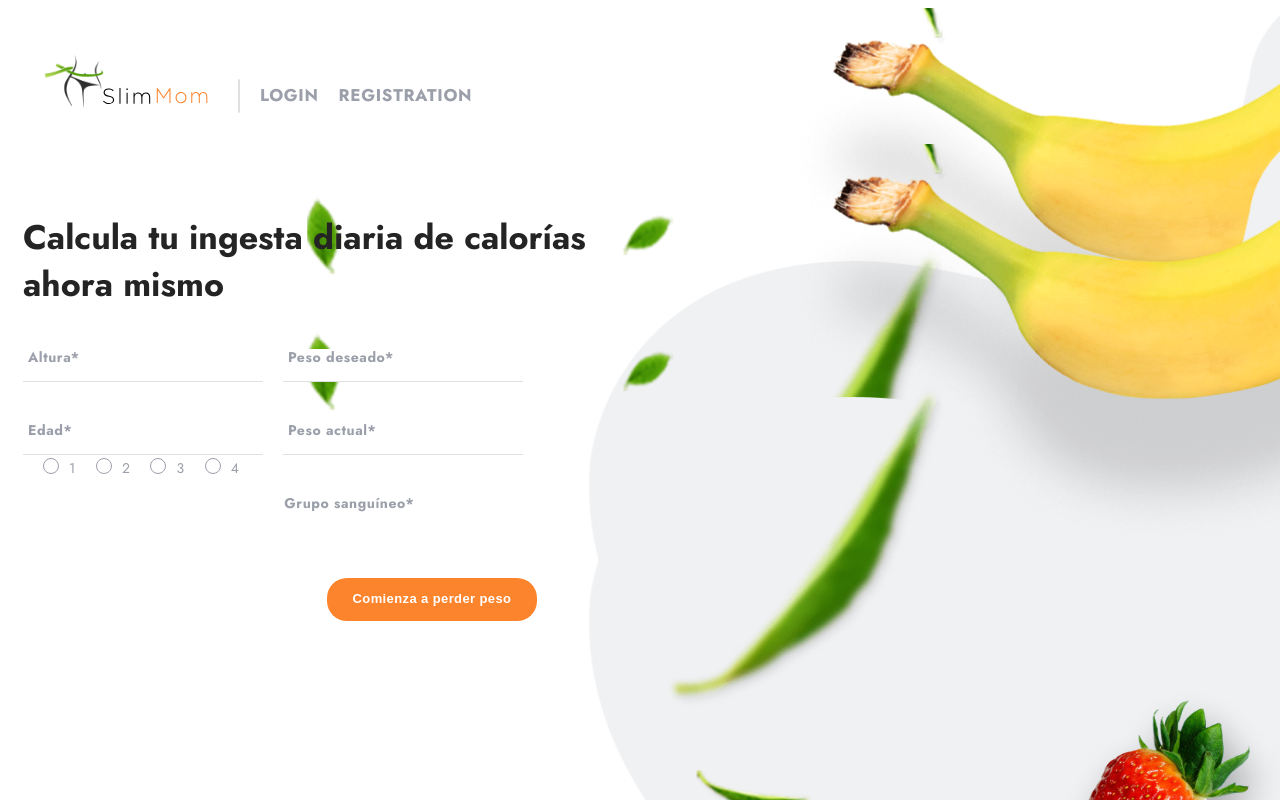
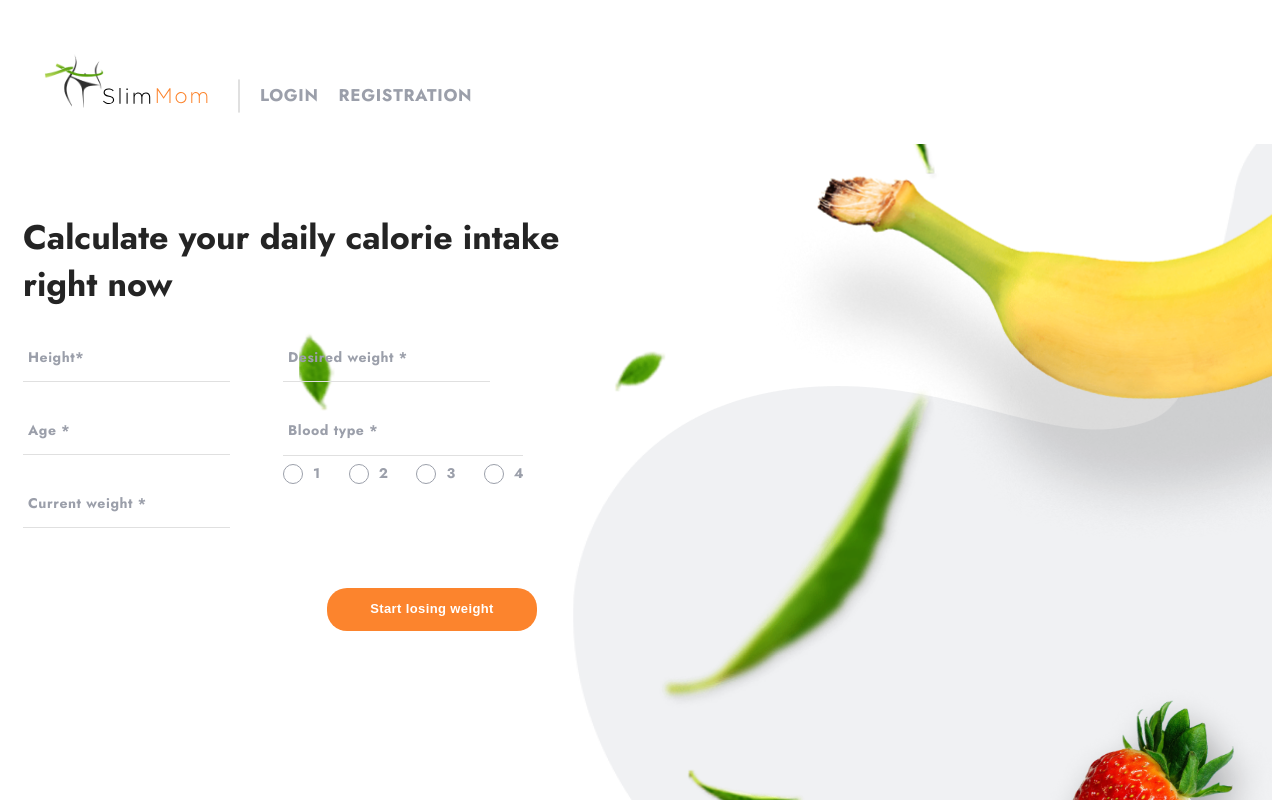
Before and after one commit to Nickatodo/goit-project-react, a React (Create React App) app: page / in a window 1280 px wide. Shown: the top 800 px of the page. Built offline with nearby package versions, Linux system fonts and the light colour scheme.

Commit message:
Se hacen ajustes de presentación y cargue de elementos

```diff
--- a/src/components/homePage/Home.jsx
+++ b/src/components/homePage/Home.jsx
@@ -59,9 +59,7 @@ const Home = () => {
 
   return (
     <HomeStyled>
-      <h1 className="title">
-        Calcula tu ingesta diaria de calorías ahora mismo
-      </h1>
+      <h1 className="title">Calculate your daily calorie intake right now</h1>
 
       <form className="form" onSubmit={handleSubmit}>
         <div className="form-group">
@@ -73,7 +71,9 @@ const Home = () => {
             onChange={handleInputChage}
             required
           />
-          <label htmlFor="height">Altura*</label>
+          <label htmlFor="height" className="form-label">
+            Height*
+          </label>
         </div>
 
         <div className="form-group">
@@ -85,7 +85,9 @@ const Home = () => {
             onChange={handleInputChage}
             required
           />
-          <label htmlFor="desired-weight">Peso deseado*</label>
+          <label htmlFor="desired-weight" className="form-label">
+            Desired weight *
+          </label>
         </div>
 
         <div className="form-group">
@@ -97,7 +99,15 @@ const Home = () => {
             onChange={handleInputChage}
             required
           />
-          <label htmlFor="age">Edad*</label>
+          <label htmlFor="age" className="form-label">
+            Age *
+          </label>
+        </div>
+
+        <div className="form-group">
+          <label htmlFor="blood-group" className="form-label">
+            Blood type *
+          </label>
         </div>
 
         <div className="form-group">
@@ -109,11 +119,13 @@ const Home = () => {
             onChange={handleInputChage}
             required
           />
-          <label htmlFor="current-weight">Peso actual*</label>
+          <label htmlFor="current-weight" className="form-label">
+            Current weight *
+          </label>
         </div>
 
-        <div className="radio-group">
-          <label className="radio-label">
+        <div className="form-group form-group-radio">
+          <div className="radio-option">
             <input
               type="radio"
               id="option1"
@@ -122,10 +134,9 @@ const Home = () => {
               onChange={handleBloodChange}
               required
             />
-            1
-          </label>
-
-          <label className="radio-label">
+            <p className="radio-label">1</p>
+          </div>
+          <div className="radio-option">
             <input
               type="radio"
               id="option2"
@@ -133,10 +144,9 @@ const Home = () => {
               value="B"
               onChange={handleBloodChange}
             />
-            2
-          </label>
-
-          <label className="radio-label">
+            <p className="radio-label">2</p>
+          </div>
+          <div className="radio-option">
             <input
               type="radio"
               id="option3"
@@ -144,10 +154,9 @@ const Home = () => {
               value="AB"
               onChange={handleBloodChange}
             />
-            3
-          </label>
-
-          <label className="radio-label">
+            <p className="radio-label">3</p>
+          </div>
+          <div className="radio-option">
             <input
               type="radio"
               id="option4"
@@ -155,16 +164,12 @@ const Home = () => {
               value="O"
               onChange={handleBloodChange}
             />
-            4
-          </label>
-        </div>
-
-        <div className="form-group" style={{ width: '240px' }}>
-          <label htmlFor="blood-group">Grupo sanguíneo*</label>
+            <p className="radio-label">4</p>
+          </div>
         </div>
 
         <button type="submit" className="form-button_home">
-          Comienza a perder peso
+          Start losing weight
         </button>
       </form>
 
@@ -173,20 +178,23 @@ const Home = () => {
         onRequestClose={closeModal}
         contentLabel="Calories"
       >
-        <h2>Resultados</h2>
         {loading ? (
           <p>Loading...</p>
         ) : error ? (
           <p>Error : {error.message}</p>
         ) : (
           <div>
-            <p>Tu ingesta diaria recomendad de calorias es {calories} kcal</p>
-            <h3>Alimentos que no deberias comer</h3>
+            <h2>Your recommended daily calorie intake is</h2>
+            <h2>{calories} kcal</h2>
+            <h3>Foods you should not eat</h3>
             <ul>
-              {products.slice(0, 4).map(product => (
-                <li key={product._id}>{product.title}</li>
+              {products.slice(0, 4).map((product, index) => (
+                <li key={product._id}>
+                  {index + 1}. {product.title}
+                </li>
               ))}
             </ul>
+            <button className="form-button_home">Start losing weight</button>
             <button onClick={closeModal}>Cerrar</button>
           </div>
         )}
--- a/src/components/homePage/HomeStyled.jsx
+++ b/src/components/homePage/HomeStyled.jsx
@@ -5,29 +5,14 @@ import bananaBackground from '../../img/Banana.png';
 import vectorBackground from '../../img/Vector fondo.png';
 
 const HomeStyled = styled.div`
-    font-family: "Jost", sans-serif;
+  font-family: 'Jost', sans-serif;
   width: 100%;
   height: 100vh;
-    background-image:
-        url(${hojasBackground}),
-        url(${fresasBackground}),
-        url(${bananaBackground}),
-        url(${vectorBackground});
-    background-size:
-        750px 850px,
-        280px 270px,
-        500px 450px,
-        700px 800px;
-    background-position:
-        center top,
-        bottom right,
-        right -15%,
-        right bottom;
-    background-repeat:
-        no-repeat,
-        no-repeat,
-        no-repeat,
-        no-repeat;
+  background-image: url(${hojasBackground}), url(${fresasBackground}),
+    url(${bananaBackground}), url(${vectorBackground});
+  background-size: 750px 850px, 280px 270px, 500px 450px, 700px 816px;
+  background-position: center top, bottom right, right -15%, right bottom;
+  background-repeat: no-repeat, no-repeat, no-repeat, no-repeat;
 
   h1 {
     max-width: 608px;
@@ -37,8 +22,8 @@ const HomeStyled = styled.div`
     font-size: 34px;
     line-height: 1.4;
 
-        @media screen and (max-width: 600px) {
-            font-size: 20px;
+    @media screen and (max-width: 768px) {
+      font-size: 18px;
       padding: 30px 20px 0 20px;
       text-align: center;
     }
@@ -56,7 +41,7 @@ const HomeStyled = styled.div`
     gap: 20px;
     padding: 0 0 0 15px;
 
-        @media screen and (max-width: 600px) {
+    @media screen and (max-width: 768px) {
       max-width: 240px;
       max-height: 269px;
       padding: 0;
@@ -64,20 +49,21 @@ const HomeStyled = styled.div`
   }
 
   .form-group {
+    width: 240px;
     position: relative;
     margin-bottom: 20px;
 
-        input[type="number"],
+    input[type='number'],
     select {
-            width: 240px;
       padding: 7px 0px;
       border: none;
       border-bottom: 1px solid rgba(224, 224, 224, 1);
       font-size: 16px;
       outline: none;
+      background-color: transparent;
     }
 
-        label {
+    .form-label {
       position: absolute;
       top: 0;
       left: 5px;
@@ -87,50 +73,54 @@ const HomeStyled = styled.div`
       transition: 0.2s;
     }
 
-        input:focus + label,
-        input:valid + label,
-        select:focus + label,
-        select:valid + label {
+    input:focus + .form-label,
+    input:valid + .form-label,
+    select:focus + .form-label,
+    select:valid + .form-label {
       top: -20px;
       left: 0;
       font-size: 12px;
-            color: rgb(0, 0, 0);
+      color: rgba(155, 159, 170, 1);
+    }
+
+    &-radio {
+      top: -40px;
+      border-top: 1px solid rgba(224, 224, 224, 1);
+      padding: 8px 0;
+      display: flex;
+      gap: 28px;
+    }
+  }
+
+  .radio-option {
+    width: 240px;
+    color: rgba(155, 159, 170, 1);
+    font-size: 14px;
+    display: flex;
+    align-items: center;
+    gap: 10px;
+
+    input[type='radio'] {
+      appearance: none;
+      width: 20px;
+      height: 20px;
+      border-radius: 50%;
+      border: 1px solid rgba(155, 159, 170, 1);
+      outline: none;
+      transition: border-color 0.3s ease-in-out;
+      margin: 0;
+
+      &:checked {
+        background-color: rgba(252, 132, 45, 1);
+
+        & + .radio-label {
+          color: rgba(252, 132, 45, 1); /* Color por defecto del número */
+        }
       }
     }
 
     .radio-label {
-    display: flex;
-    align-items: center;
-    margin-bottom: 10px;
       color: rgba(155, 159, 170, 1); /* Color por defecto del número */
-}
-
-.radio-group {
-    margin-bottom: 20px;
-    color: rgba(155, 159, 170, 1);
-    font-weight: 400;
-    font-size: 14px;
-    line-height: 1.2;
-    display: flex;
-    flex-wrap: wrap;
-    gap: 20px;
-    padding: 0px 20px;
-
-    input[type="radio"] {
-        appearance: none;
-        width: 16px;
-        height: 16px;
-        border-radius: 50%;
-        border: 1px solid rgba(155, 159, 170, 1);
-        outline: none;
-        transition: border-color 0.3s ease-in-out;
-        margin: 0 10px 0 0;
-        position: relative;
-        bottom: 2px;
-
-        &:checked {
-            background-color: rgba(252, 132, 45, 1);
-        }
     }
   }
 
@@ -152,7 +142,7 @@ const HomeStyled = styled.div`
     left: 50%;
 
     &:hover {
-            background-color: rgba(155, 159, 170, 1);
+      box-shadow: 0px 4px 10px 0px rgba(252, 132, 45, 0.5);
     }
 
     @media screen and (max-width: 600px) {
@@ -162,29 +152,13 @@ const HomeStyled = styled.div`
     }
   }
 
-
   @media screen and (max-width: 900px) and (min-width: 600px) {
     height: 1024px;
-        background-image:
-            url(${hojasBackground}),
-            url(${fresasBackground}),
-            url(${bananaBackground}),
-            url(${vectorBackground});
-        background-size:
-            60% auto,
-            250px 250px,
-            450px 450px,
-            500px 616px;
-        background-position:
-            left bottom,
-            90% 75%,
-            right 115%,
-            right 125%;
-        background-repeat:
-            no-repeat,
-            no-repeat,
-            no-repeat,
-            no-repeat;
+    background-image: url(${hojasBackground}), url(${fresasBackground}),
+      url(${bananaBackground}), url(${vectorBackground});
+    background-size: 60% auto, 250px 250px, 450px 450px, 500px 616px;
+    background-position: left bottom, 90% 75%, right 115%, right 125%;
+    background-repeat: no-repeat, no-repeat, no-repeat, no-repeat;
   }
 
   @media screen and (max-width: 600px) {
--- a/src/css/body.css
+++ /dev/null
@@ -1,180 +0,0 @@
-
-body {
-    font-family: "Jost", sans-serif;
-    width:  100%;
-    height: 100vh;
-    background-image:
-    url("../img/hojas.png"),
-    url("../img/fresas.png"),
-    url("../img/Banana.png"),
-    url("../img/Vector fondo.png");
-background-size:
-750px 850px,
-280px 270px,
-500px 450px,
-700px 800px;
-background-position:
-center top,
-bottom right,
-right -15%,
-right bottom;
-background-repeat:
-    no-repeat,
-    no-repeat,
-    no-repeat,
-    no-repeat;
-}
-
-.title {
-    max-width: 608px;
-    height: 85px;
-    padding: 70px 0 50px 15px;
-    font-weight: 700;
-    font-size: 34px;
-    line-height: 1.4;
-}
-
-.form {
-    max-width: 608px;
-    max-height: 343px;
-    font-weight: 700;
-    font-size: 14px;
-    line-height: 1.2;
-    letter-spacing: 0.04em;
-    display: flex;
-    flex-wrap: wrap;
-    gap: 20px;
-    padding: 0 0 0 15px;
-}
-
-.form-group {
-    position: relative;
-    margin-bottom: 20px;
-}
-
-.form-group input[type="number"],
-.form-group select {
-    width: 240px;
-    padding: 7px 0px;
-    border: none;
-    border-bottom: 1px solid rgba(224, 224, 224, 1);
-    font-size: 16px;
-    outline: none;
-}
-
-.form-group label {
-    position: absolute;
-    top: 0;
-    left: 5px;
-    font-size: 14px;
-    color: rgba(155, 159, 170, 1);
-    pointer-events: none;
-    transition: 0.2s;
-}
-
-.form-group input:focus + label,
-.form-group input:valid + label,
-.form-group select:focus + label,
-.form-group select:valid + label {
-    top: -20px;
-    left: 0;
-    font-size: 12px;
-    color: rgb(0, 0, 0);
-}
-
-.form-group input[type="radio"] {
-    margin-right: 10px;
-}
-
-.radio-group {
-    margin-bottom: 20px;
-   color: rgba(155, 159, 170, 1);
-   font-weight: 400;
-   font-Size: 14px;
-   Line-height: 1.2;
-   position: relative;
-   bottom: 35px;
-}
-
-
-.form-button_home {
-    padding: 10px 20px;
-    margin-top: 16px;
-    background-color: rgba(252, 132, 45, 1);
-    color: rgba(255, 255, 255, 1);
-    border: none;
-    cursor: pointer;
-    border-radius: 20px;
-    width: 210px;
-    height: 43px;
-    font-weight: 700;
-    font-size: 13px;
-    line-height: 1.2;
-    letter-spacing: 0.03em;
-    position: relative;
-    left: 50%;
-}
-
-.form-button_home:hover {
-    background-color: rgba(155, 159, 170, 1);}
-
-
-    @media screen and (max-width: 900px) and (min-width: 600px)  {
-        body {
-            height: 1024px;
-            background-image:
-                url("../img/hojas.png"),
-                url("../img/fresas.png"),
-                url("../img/Banana.png"),
-                url("../img/Vector fondo.png");
-            background-size:
-                60% auto,
-                250px 250px,
-                450px 450px,
-                500px 616px;
-            background-position:
-                left bottom,
-                90% 75%,
-                right 115%,
-                right 125%;
-            background-repeat:
-                no-repeat,
-                no-repeat,
-                no-repeat,
-                no-repeat;
-        }
-
-        .form-button_home {
-            position: relative;
-            left: 3%;
-        }
-    }
-
-    @media screen and (max-width: 600px) {
-        body {
-            height: auto;
-            background-image: none;
-            display: flex;
-            flex-direction: column;
-            justify-content: center;
-            align-items: center;
-        }
-
-        .title {
-            font-size: 20px;
-            padding: 30px 20px 0 20px;
-            text-align: center;
-        }
-
-        .form {
-            max-width: 240px;
-            max-height: 269px;
-            padding: 0;
-        }
-
-        .form-button_home {
-            margin: 0 0 16px 0;
-            left: auto;
-            width: 100%;
-        }
-    }
--- a/src/css/styles.css
+++ b/src/css/styles.css
@@ -6,13 +6,12 @@
 */
 @import url('https://fonts.googleapis.com/css2?family=Jost:ital,wght@0,100..900;1,100..900&display=swap');
 @import url('./reset.css');
-@import url('./body.css');
 @import url('./header.css');
 @import url('./login.css');
 @import url('./register.css');
 
 :root {
-  font-family: "Jost", sans-serif, Inter, Avenir, Helvetica, Arial, sans-serif;
+  font-family: 'Jost', sans-serif, Inter, Avenir, Helvetica, Arial, sans-serif;
   color: #242424;
   background-color: rgba(255, 255, 255, 0.87);
 
```
Also changed, not shown: src/css/login.css (+6 -7 lines). Lines whose indentation alone changed are shown as unchanged.
